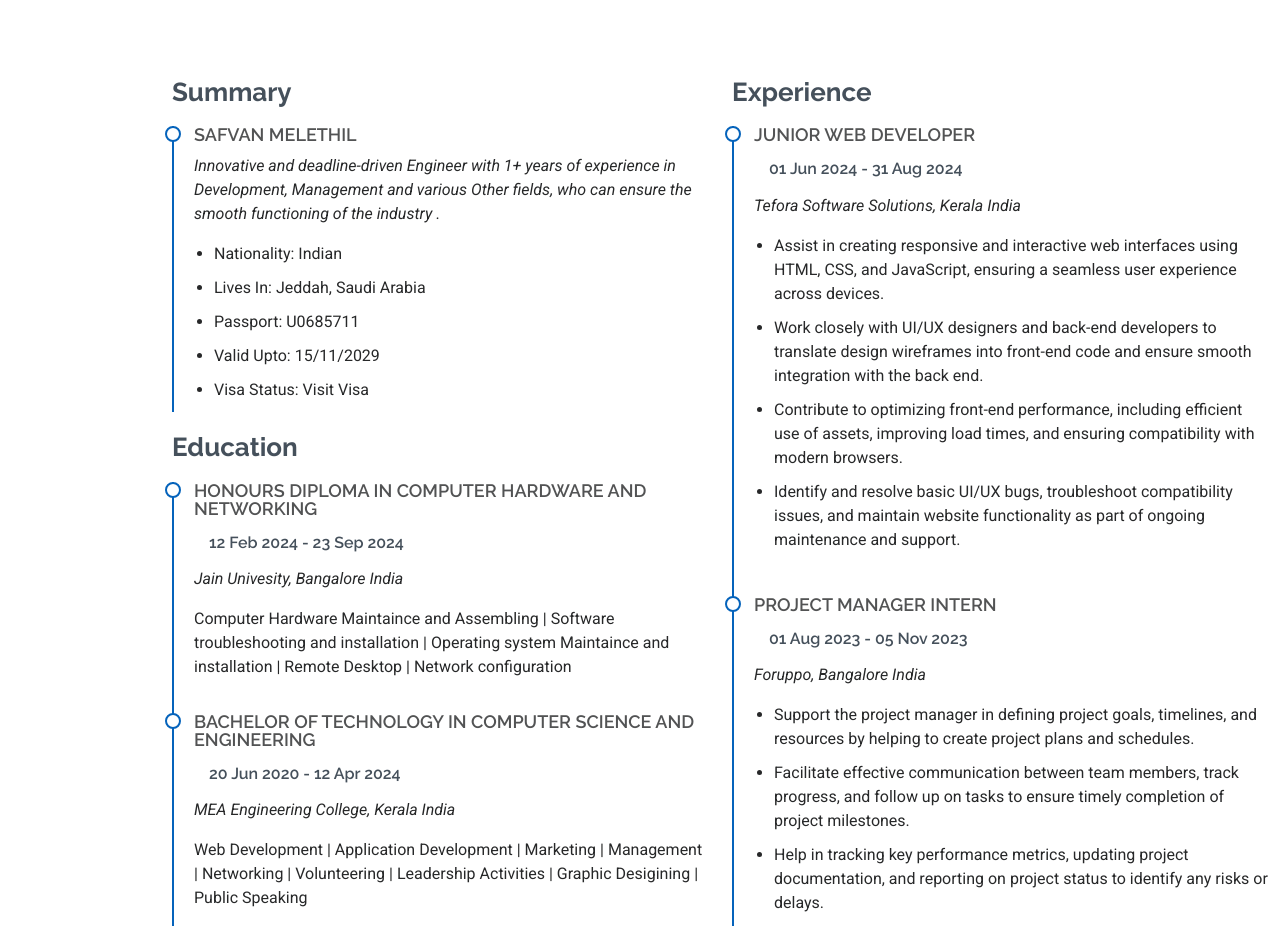
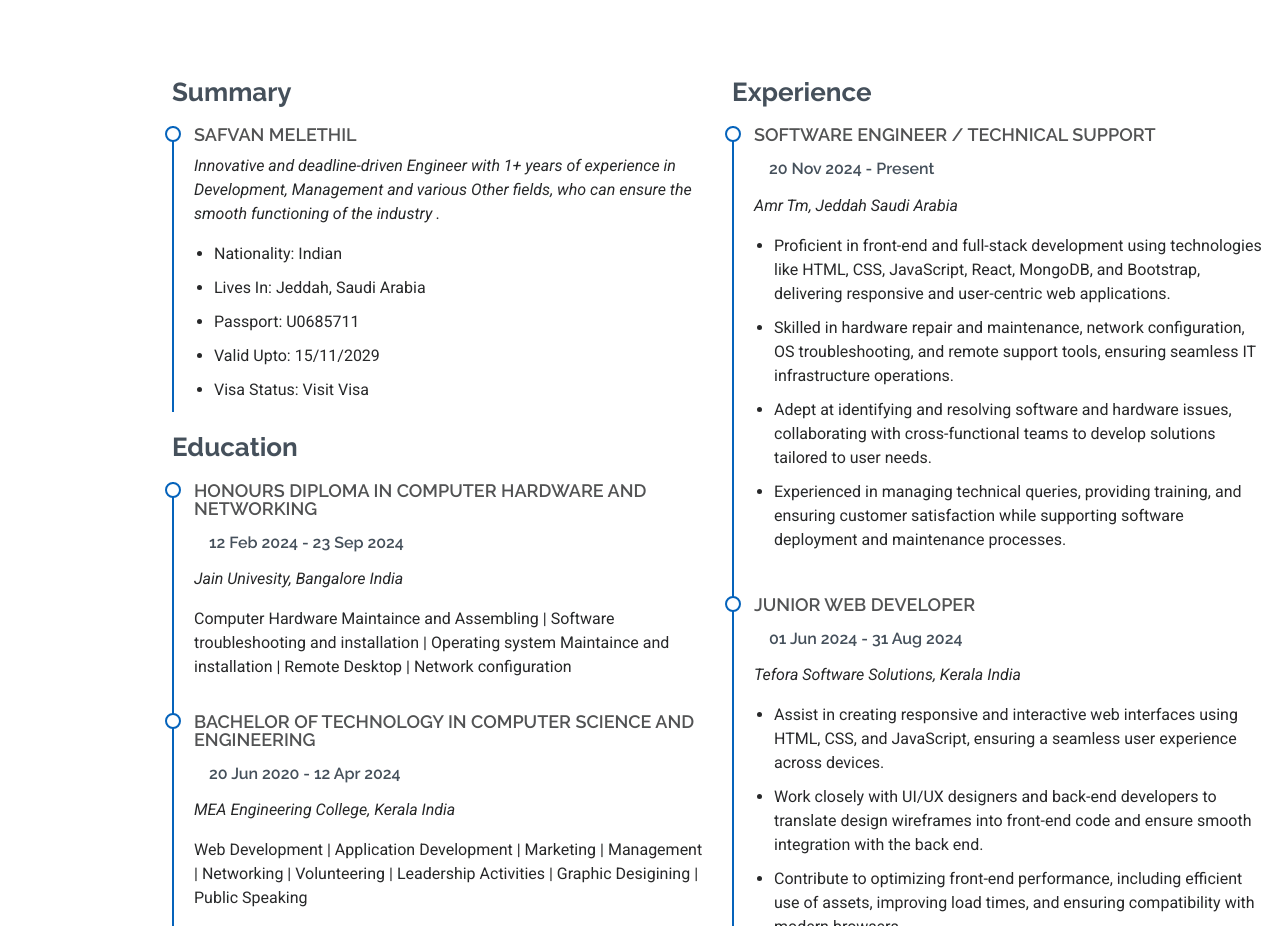
Before and after one commit to SafvanMelethil/portfolio, a plain HTML site: page index.html in a window 1280 px wide. Shown: the part 2740-3666 px from the top of the page. Drawn offline with Linux system fonts and the light colour scheme.

Commit message:
Update index.html

```diff
--- a/index.html
+++ b/index.html
@@ -340,6 +340,19 @@
 
           <div class="col-lg-6" data-aos="fade-up" data-aos-delay="200">
             <h3 class="resume-title">Experience</h3>
+
+            <div class="resume-item">
+              <h4>Software Engineer / Technical Support</h4>
+              <h5>20 Nov 2024 - Present</h5>
+              <p><em>Amr Tm, Jeddah Saudi Arabia </em></p>
+              <ul>
+                <li>Proficient in front-end and full-stack development using technologies like HTML, CSS, JavaScript, React, MongoDB, and Bootstrap, delivering responsive and user-centric web applications.</li>
+                <li>Skilled in hardware repair and maintenance, network configuration, OS troubleshooting, and remote support tools, ensuring seamless IT infrastructure operations.</li>
+                <li>Adept at identifying and resolving software and hardware issues, collaborating with cross-functional teams to develop solutions tailored to user needs.</li>
+                <li>Experienced in managing technical queries, providing training, and ensuring customer satisfaction while supporting software deployment and maintenance processes.</li>
+              </ul>
+            </div>
+
             <div class="resume-item">
               <h4>Junior Web Developer</h4>
               <h5>01 Jun 2024 - 31 Aug 2024</h5>
```
